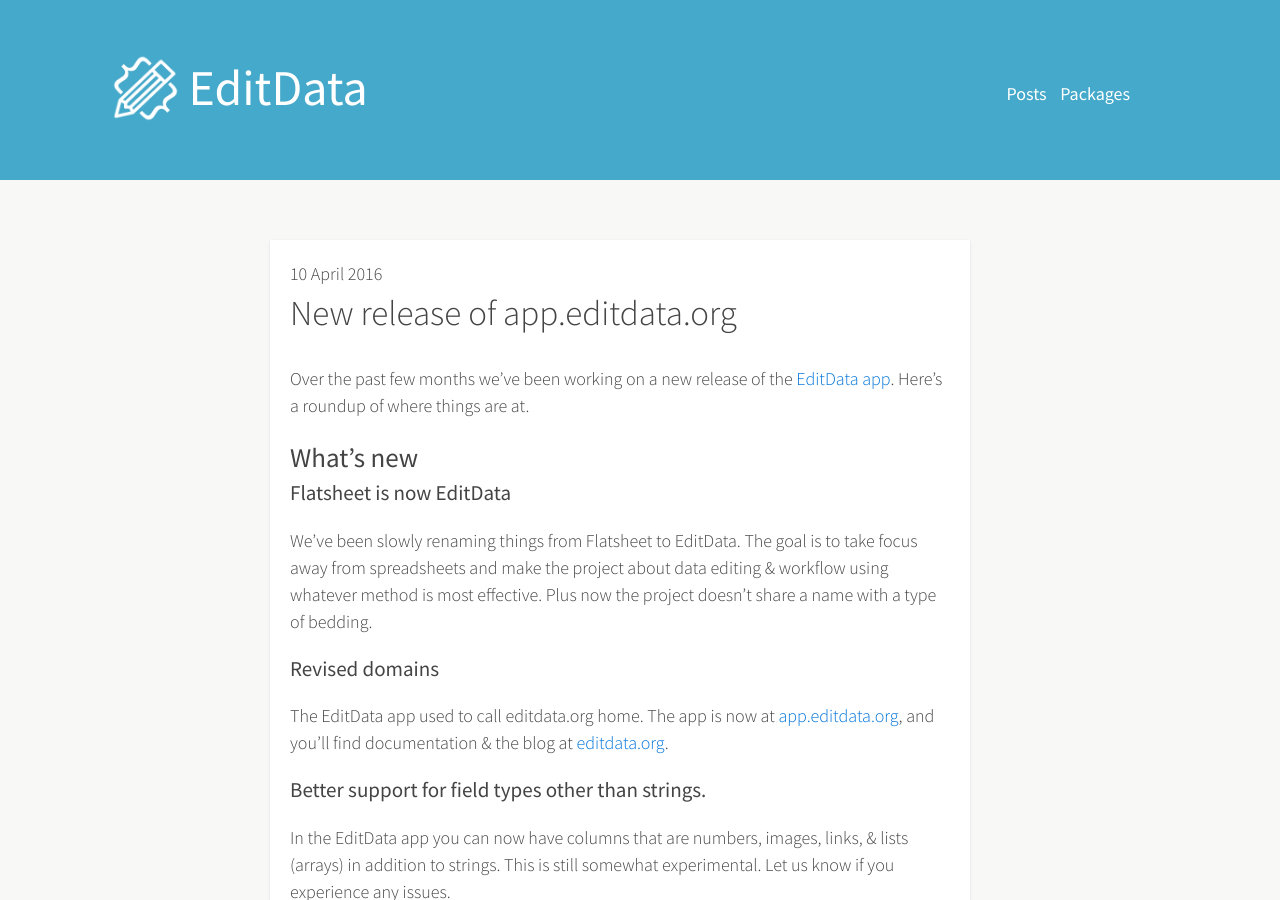
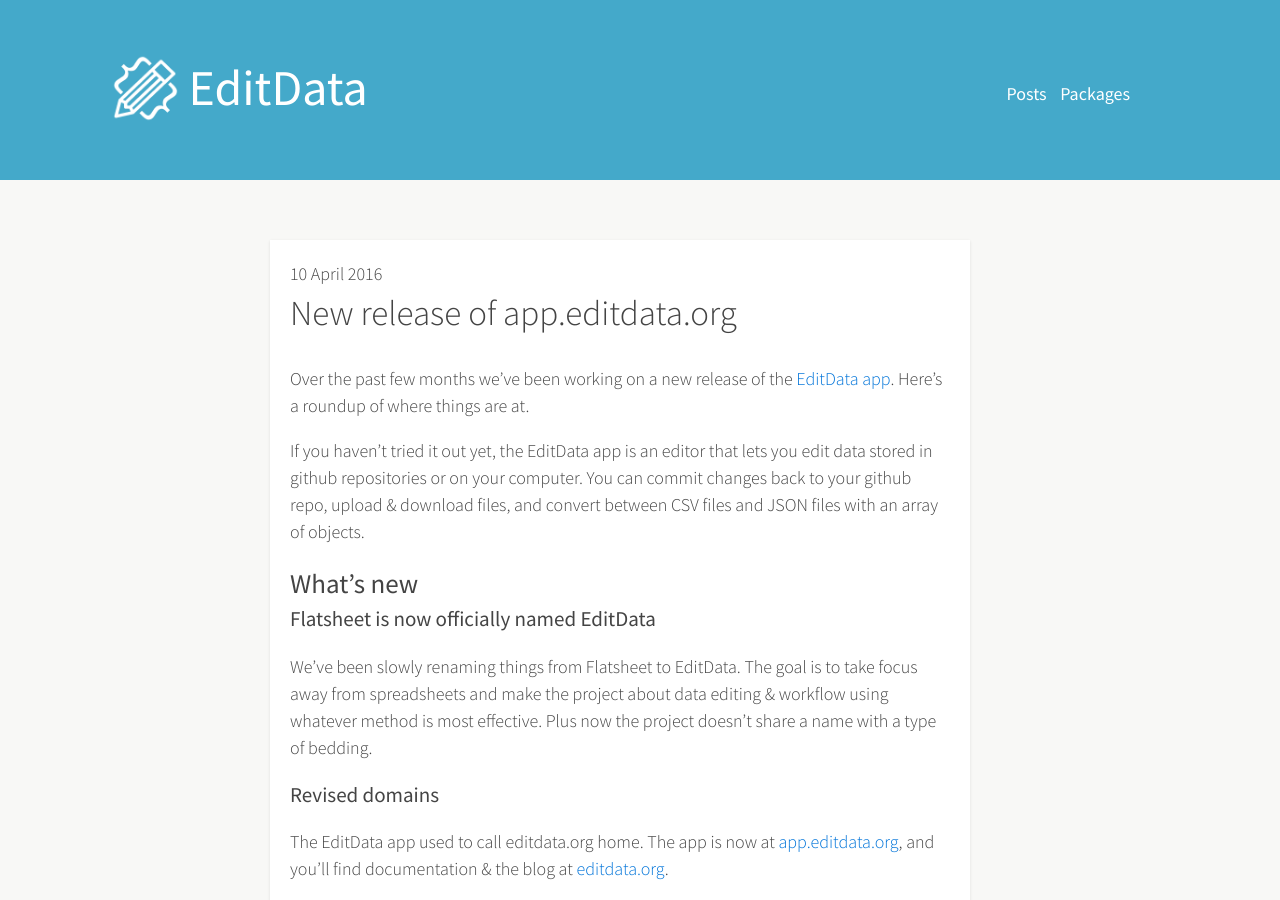
Before and after one commit to editdata/editdata.org, a Jekyll site: the page built from _posts/2016-04-10-editdata-app-release.md, in a window 1280 px wide and 900 px high. Built offline with Jekyll 4.4.1, drawn with Linux system fonts in a browser that asks for light colours.

Commit message:
update new release post

```diff
--- a/_posts/2016-04-10-editdata-app-release.md
+++ b/_posts/2016-04-10-editdata-app-release.md
@@ -7,9 +7,11 @@
 
 Over the past few months we've been working on a new release of the [EditData app](http://app.editdata.org). Here's a roundup of where things are at.
 
+If you haven't tried it out yet, the EditData app is an editor that lets you edit data stored in github repositories or on your computer. You can commit changes back to your github repo, upload & download files, and convert between CSV files and JSON files with an array of objects.
+
 ## What's new
 
-### Flatsheet is now EditData
+### Flatsheet is now officially named EditData
 
 We've been slowly renaming things from Flatsheet to EditData. The goal is to take focus away from spreadsheets and make the project about data editing & workflow using whatever method is most effective. Plus now the project doesn't share a name with a type of bedding.
 
```
